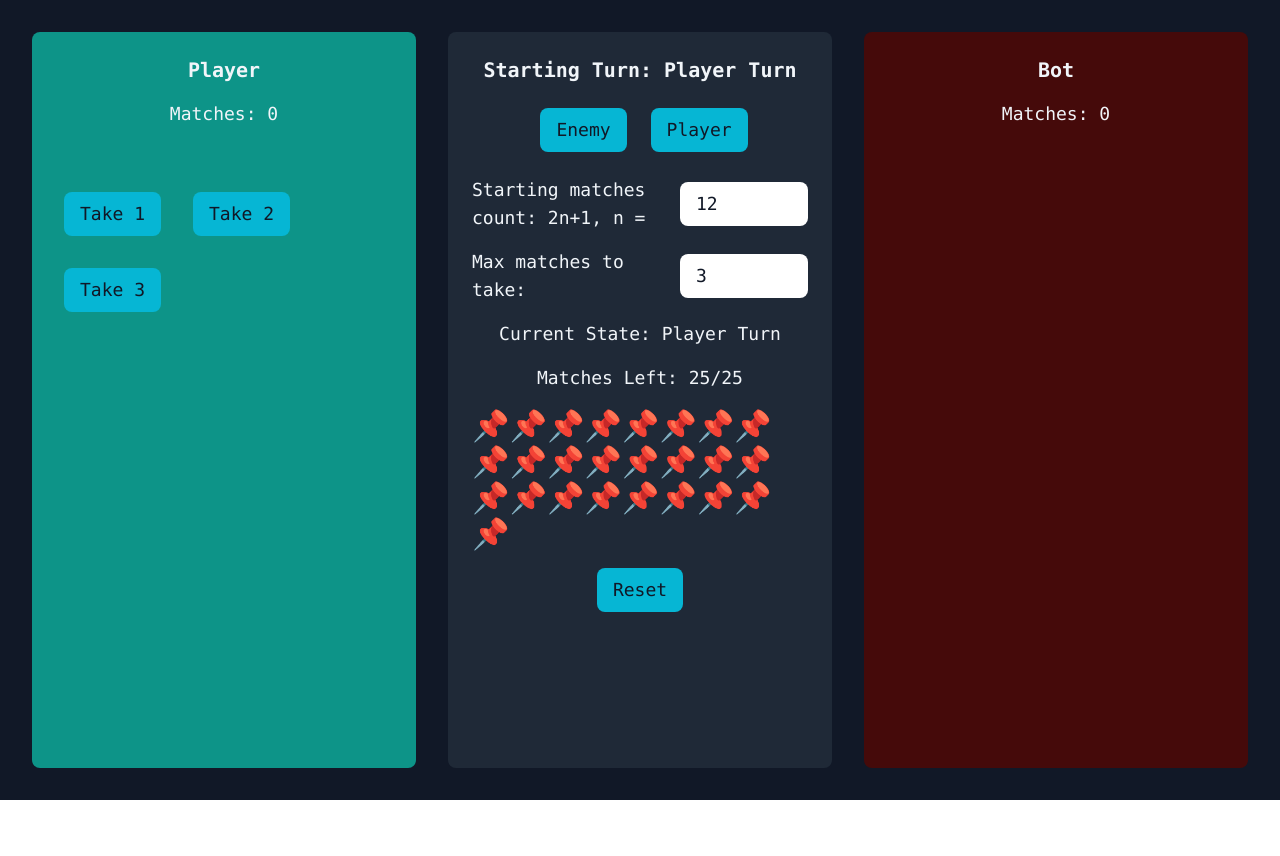
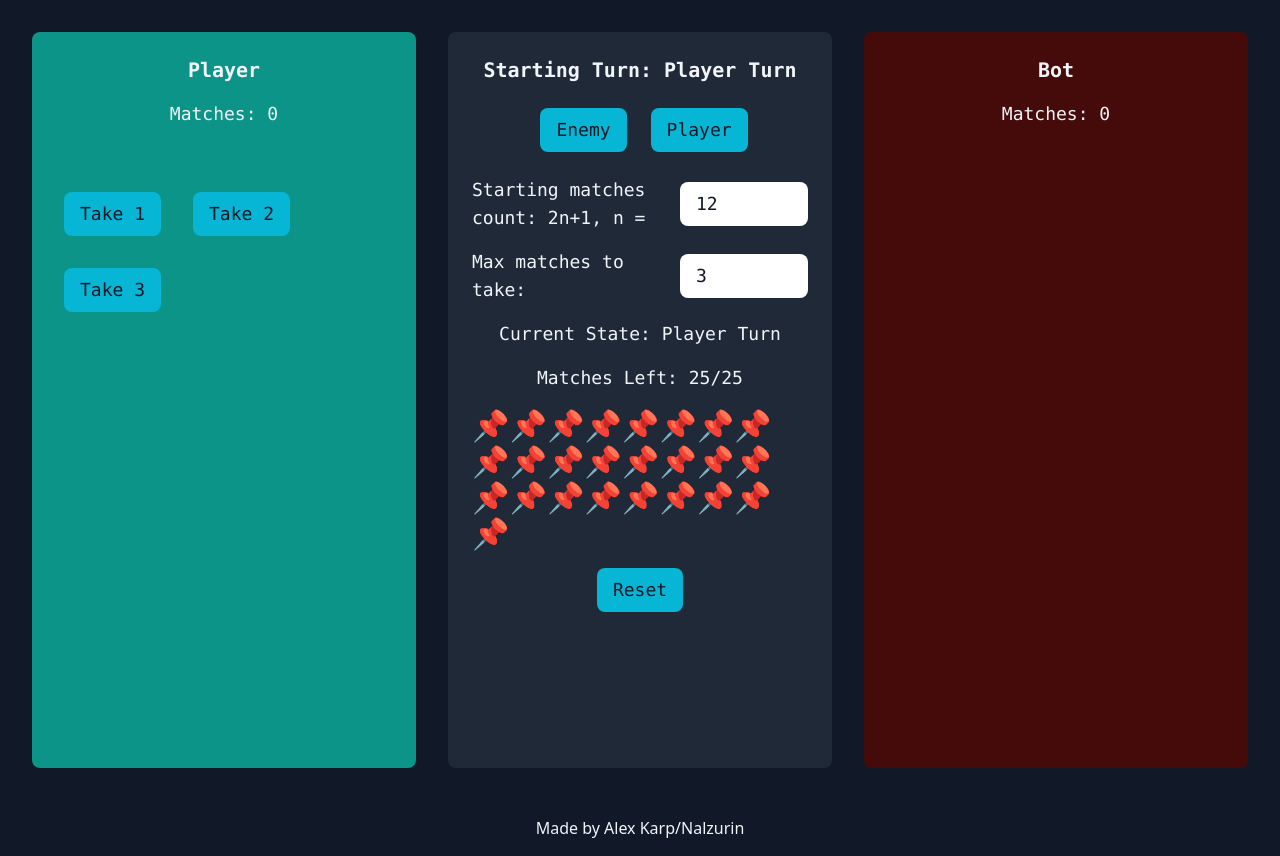
Before and after one commit to Nalzurin/MatchesGame, a React (Vite) app: page / in a window 1280 px wide. Before the commit the page ends 800 px from the top, so only its background shows below. Built offline with nearby package versions, Linux system fonts and the light colour scheme.

Commit message:
Add footer

```diff
--- a/src/App.tsx
+++ b/src/App.tsx
@@ -5,6 +5,7 @@ import { botTurn } from "./Scripts/BotIntelligence";
 import Button from "./Components/Button";
 import MatchStickVisual from "./Components/MatchStickVisual";
 import TakeMatchesButtons from "./Components/TakeMatchesButtons";
+import Footer from "./Components/Footer";
 
 function App() {
   const [initialMatchesN, setInitialMatchesN] = useState(12);
@@ -85,11 +86,14 @@ function App() {
   }
 
   return (
+    <>
       <div className="p-8 flex h-screen bg-gray-900 text-slate-100 font-mono text-lg space-x-8">
         {/* Player Section */}
         <div
           className={`flex-1 flex flex-col items-center p-6 rounded-lg ${
-          currentState === GameStates.PlayerTurn ? "bg-teal-600" : "bg-teal-800"
+            currentState === GameStates.PlayerTurn
+              ? "bg-teal-600"
+              : "bg-teal-800"
           }`}
         >
           <h2 className="text-xl font-bold mb-4">Player</h2>
@@ -105,7 +109,9 @@ function App() {
 
         {/* Middle Section */}
         <div className="flex-1 flex flex-col items-center bg-gray-800 p-6 rounded-lg space-y-4">
-        <h1 className="text-xl font-bold">Starting Turn: {defaultGoesFirst}</h1>
+          <h1 className="text-xl font-bold">
+            Starting Turn: {defaultGoesFirst}
+          </h1>
           <div className="flex items-center space-x-4">
             <Button handleClick={handleSetBotGoesFirst} label="Enemy" />
             <Button handleClick={handleSetPlayerGoesFirst} label="Player" />
@@ -151,6 +157,8 @@ function App() {
           <MatchStickVisual count={botMatches} />
         </div>
       </div>
+      <Footer />
+    </>
   );
 }
 
--- /dev/null
+++ b/src/Components/Footer.tsx
@@ -0,0 +1,7 @@
+export default function Footer() {
+  return (
+    <footer className="bg-gray-900 text-slate-100 text-center p-4">
+      Made by Alex Karp/Nalzurin
+    </footer>
+  );
+}
```
Lines whose indentation alone changed are shown as unchanged.
